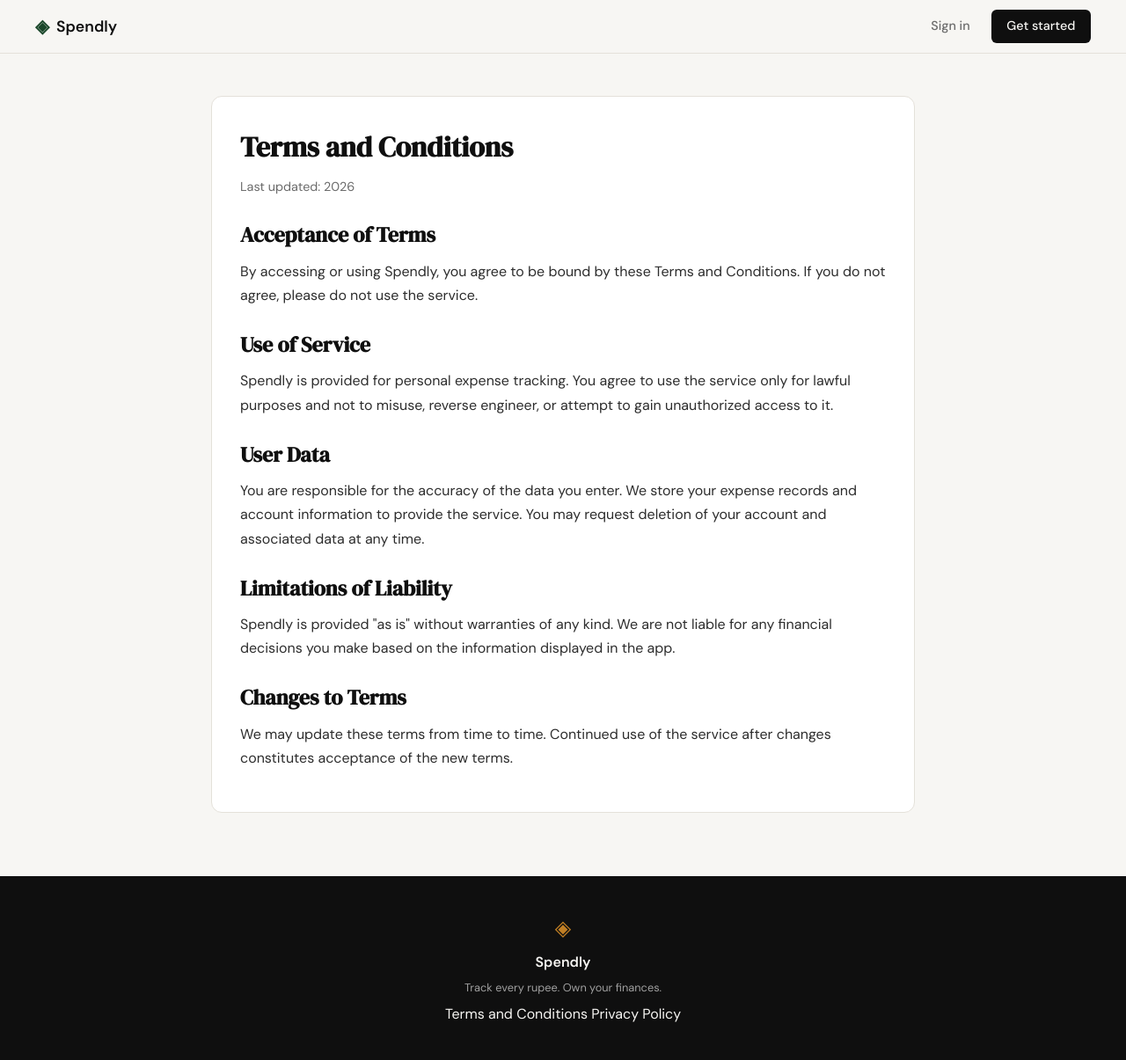
After one commit to shubh-stg/spendly, a Flask app: page /terms in a window 1280 px wide. The commit adds this page. Shown: the whole page at 88% size. Run offline with Flask 3, Linux system fonts and the light colour scheme.

Commit message:
landing: add terms and conditions page and route

```diff
--- a/app.py
+++ b/app.py
@@ -20,6 +20,11 @@ def register():
 @app.route("/login")
 def login():
     return render_template("login.html")
+
+
+@app.route("/terms")
+def terms():
+    return render_template("terms.html")
 
 
 # ------------------------------------------------------------------ #
--- a/templates/base.html
+++ b/templates/base.html
@@ -35,7 +35,7 @@
             <span class="footer-name">Spendly</span>
             <p class="footer-copy">Track every rupee. Own your finances.</p>
             <p>
-                <a href="#">Terms and Conditions</a>
+                <a href="/terms">Terms and Conditions</a>
                 <a href="#">Privacy Policy</a>
             </p>
         </div>
--- /dev/null
+++ b/templates/terms.html
@@ -0,0 +1,58 @@
+{% extends "base.html" %}
+
+{% block title %}Terms and Conditions — Spendly{% endblock %}
+
+{% block content %}
+<section class="auth-section">
+    <div class="auth-container" style="max-width: 800px;">
+        <div class="auth-card">
+            <h1 class="auth-title">Terms and Conditions</h1>
+            <p class="auth-subtitle">Last updated: 2026</p>
+
+            <h2 style="margin-top: 1.5rem; margin-bottom: 0.5rem; font-family: var(--font-display); color: var(--ink);">
+                Acceptance of Terms
+            </h2>
+            <p style="margin-bottom: 1rem; line-height: 1.7; color: var(--ink-soft);">
+                By accessing or using Spendly, you agree to be bound by these
+                Terms and Conditions. If you do not agree, please do not use the service.
+            </p>
+
+            <h2 style="margin-top: 1.5rem; margin-bottom: 0.5rem; font-family: var(--font-display); color: var(--ink);">
+                Use of Service
+            </h2>
+            <p style="margin-bottom: 1rem; line-height: 1.7; color: var(--ink-soft);">
+                Spendly is provided for personal expense tracking. You agree to
+                use the service only for lawful purposes and not to misuse,
+                reverse engineer, or attempt to gain unauthorized access to it.
+            </p>
+
+            <h2 style="margin-top: 1.5rem; margin-bottom: 0.5rem; font-family: var(--font-display); color: var(--ink);">
+                User Data
+            </h2>
+            <p style="margin-bottom: 1rem; line-height: 1.7; color: var(--ink-soft);">
+                You are responsible for the accuracy of the data you enter. We
+                store your expense records and account information to provide the
+                service. You may request deletion of your account and associated
+                data at any time.
+            </p>
+
+            <h2 style="margin-top: 1.5rem; margin-bottom: 0.5rem; font-family: var(--font-display); color: var(--ink);">
+                Limitations of Liability
+            </h2>
+            <p style="margin-bottom: 1rem; line-height: 1.7; color: var(--ink-soft);">
+                Spendly is provided "as is" without warranties of any kind.
+                We are not liable for any financial decisions you make based on
+                the information displayed in the app.
+            </p>
+
+            <h2 style="margin-top: 1.5rem; margin-bottom: 0.5rem; font-family: var(--font-display); color: var(--ink);">
+                Changes to Terms
+            </h2>
+            <p style="margin-bottom: 1rem; line-height: 1.7; color: var(--ink-soft);">
+                We may update these terms from time to time. Continued use of
+                the service after changes constitutes acceptance of the new terms.
+            </p>
+        </div>
+    </div>
+</section>
+{% endblock %}
```
